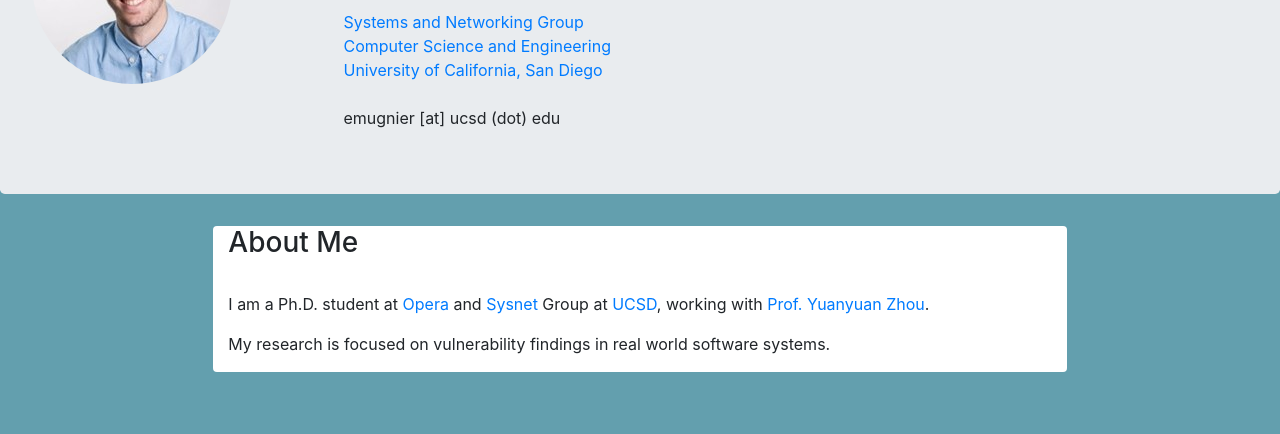
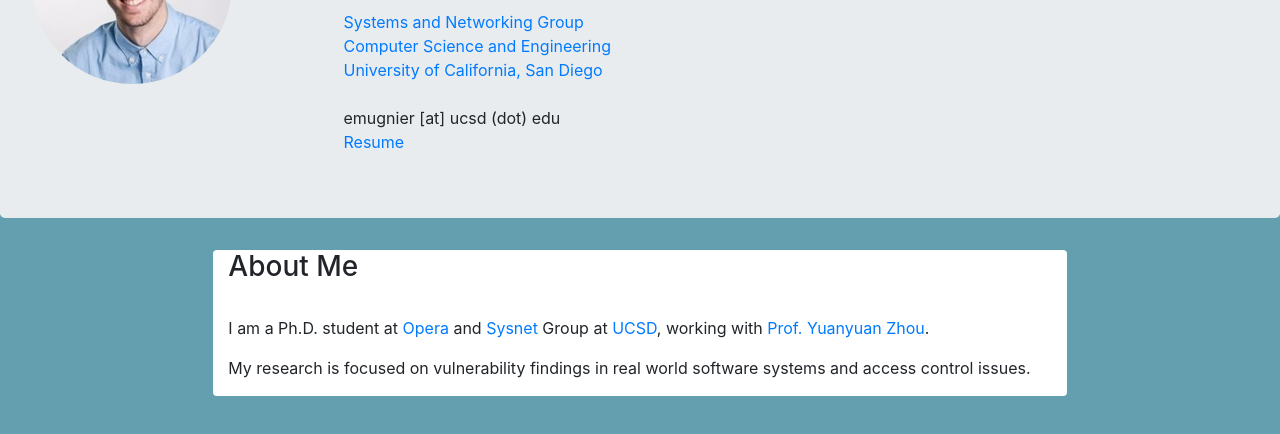
Before and after one commit to emugnier/emugnier.github.io, a plain HTML site: page index.html in a window 1280 px wide. Shown: the part 180-614 px from the top of the page. Drawn offline with nearby package versions, Linux system fonts and the light colour scheme.

Commit message:
update 2021

```diff
--- a/index.html
+++ b/index.html
@@ -27,6 +27,9 @@
                 <br>
                 <br>
                 emugnier [at] ucsd (dot) edu
+                <br>
+                <a href="Resume.pdf">Resume</a><br>
+
             </div>
             <div class="col-sm-2">
             </div>
@@ -42,7 +45,7 @@
       <div>
       <br>
       <p>I am a Ph.D. student at <a href="http://opera.ucsd.edu/">Opera</a> and <a href="http://www.sysnet.ucsd.edu/sysnet/">Sysnet</a> Group at <a href="http://www.ucsd.edu/">UCSD</a>, working with <a href="http://cseweb.ucsd.edu/~yyzhou/">Prof. Yuanyuan Zhou</a>. </p>
-      <p>My research is focused on vulnerability findings in real world software systems.</p>
+      <p>My research is focused on vulnerability findings in real world software systems and access control issues.</p>
       </div>
     </div>
   </div>
```
Also changed, not shown: 1 other file.
